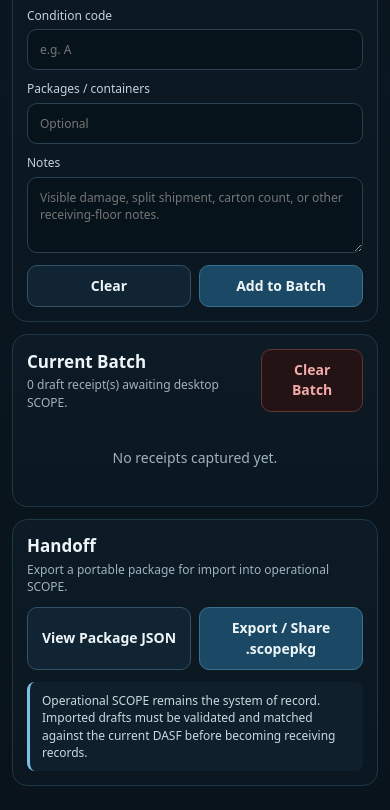
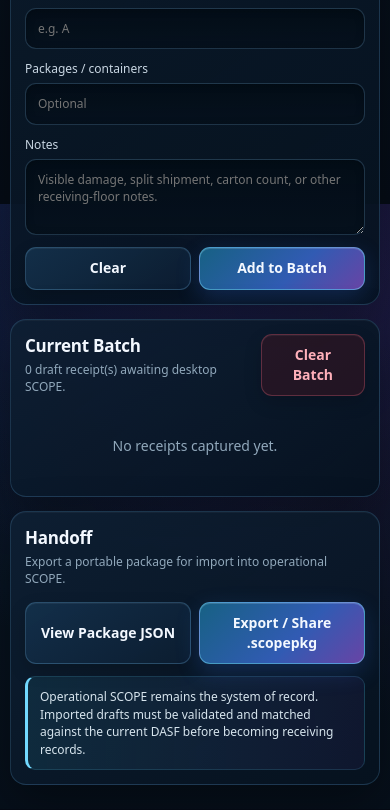
Before and after one commit to matthewgperez1-rgb/Scope-demo, a plain HTML site: page index.html in a window 390 px wide. Shown: the part 640-1450 px from the top of the page. Drawn offline with Linux system fonts and the light colour scheme.

Commit message:
Apply SCOPE operations-console visual system to mobile

```diff
--- a/styles.css
+++ b/styles.css
@@ -1,22 +1,42 @@
 :root{
- --bg:#071018;--panel:#0d1b26;--panel2:#102433;--line:#203746;--text:#eef5f8;
- --muted:#9fb2bf;--accent:#7bc1e5;--good:#65c88a;--warn:#f2c66d;--bad:#ef7d7d
+ --bg:#040913;--bg2:#07121f;--panel:rgba(10,24,40,.88);--panel2:rgba(14,32,53,.92);
+ --line:rgba(105,180,235,.20);--line-hot:rgba(116,218,255,.48);--text:#f3f8ff;--muted:#91a8bb;
+ --cyan:#67dcff;--blue:#4a8dff;--violet:#9b6cff;--pink:#e66cff;--accent:#72d9ff;
+ --good:#52e5a5;--warn:#ffd166;--bad:#ff7185;--shadow:0 18px 48px rgba(0,0,0,.34)
 }
-*{box-sizing:border-box}html{background:var(--bg)}body{margin:0;color:var(--text);background:linear-gradient(180deg,#071018,#0b1720 50%,#08131b);font:14px/1.45 system-ui,-apple-system,BlinkMacSystemFont,"Segoe UI",sans-serif;min-height:100vh}
-.demo{position:sticky;top:0;z-index:60;background:#8b1e1e;color:#fff;text-align:center;padding:7px 10px;font-size:10px;font-weight:800;letter-spacing:.075em}
-header{position:sticky;top:0;z-index:50;display:flex;justify-content:space-between;align-items:center;gap:12px;padding:15px 16px;background:rgba(7,16,24,.95);backdrop-filter:blur(12px);border-bottom:1px solid var(--line)}
-.brand-lockup{display:flex;align-items:center;gap:12px}.brand-logo{width:52px;height:52px;border-radius:13px;flex:0 0 auto}h1{font-size:21px;margin:0}h1 small{font-size:11px;color:var(--accent);font-weight:800}.badge{border:1px solid #32536a;border-radius:999px;padding:5px 9px;color:var(--accent);font-size:11px;font-weight:800}header p,.section-head p{margin:2px 0 0;color:var(--muted);font-size:12px}
-main{max-width:900px;margin:auto;padding:12px}.panel{background:linear-gradient(180deg,var(--panel),#0b1720);border:1px solid var(--line);border-radius:15px;padding:14px;margin-bottom:12px}
-.section-head{display:flex;justify-content:space-between;align-items:flex-start;gap:12px;margin-bottom:12px}.section-head h2{font-size:17px;margin:0}
-button,input,textarea{font:inherit}button{border:1px solid #315268;background:#102433;color:var(--text);border-radius:10px;padding:10px 12px;font-weight:750}button.primary{background:#1b4965;border-color:#3a7190}button.danger-ghost{color:#f3aaaa;border-color:#633;background:#241314}button:disabled{opacity:.45}
-.form-grid{display:grid;grid-template-columns:1fr 1fr;gap:10px}label{display:flex;flex-direction:column;gap:5px;color:#c5d2da;font-size:12px}.wide{grid-column:1/-1}
-input,textarea{width:100%;background:#07131b;border:1px solid #294150;color:var(--text);border-radius:10px;padding:11px 12px;outline:none}input:focus,textarea:focus{border-color:#4c7a96;box-shadow:0 0 0 2px rgba(123,193,229,.08)}
+*{box-sizing:border-box}
+html{background:var(--bg)}
+body{margin:0;color:var(--text);font:14px/1.45 system-ui,-apple-system,BlinkMacSystemFont,"Segoe UI",sans-serif;min-height:100vh;
+ background:
+ radial-gradient(circle at 12% -10%,rgba(63,118,255,.20),transparent 32rem),
+ radial-gradient(circle at 92% 8%,rgba(154,75,255,.14),transparent 28rem),
+ linear-gradient(180deg,#040913 0%,#07121e 45%,#050c16 100%);background-attachment:fixed}
+body:before{content:"";position:fixed;inset:0;pointer-events:none;opacity:.17;background-image:linear-gradient(rgba(120,190,255,.08) 1px,transparent 1px),linear-gradient(90deg,rgba(120,190,255,.06) 1px,transparent 1px);background-size:34px 34px;mask-image:linear-gradient(to bottom,black,transparent 75%)}
+header{position:sticky;top:0;z-index:50;display:flex;justify-content:space-between;align-items:center;gap:12px;padding:14px 16px;background:rgba(4,10,19,.78);-webkit-backdrop-filter:blur(18px);backdrop-filter:blur(18px);border-bottom:1px solid var(--line);box-shadow:0 8px 32px rgba(0,0,0,.22)}
+.brand-lockup{display:flex;align-items:center;gap:12px}.brand-logo{width:54px;height:54px;border-radius:15px;flex:0 0 auto;filter:drop-shadow(0 0 14px rgba(103,220,255,.28))}
+h1{font-size:21px;margin:0;letter-spacing:-.025em}h1 small{font-size:11px;color:var(--cyan);font-weight:850;text-shadow:0 0 12px rgba(103,220,255,.45)}
+.badge{border:1px solid rgba(103,220,255,.38);border-radius:999px;padding:6px 10px;color:var(--cyan);font-size:11px;font-weight:850;background:linear-gradient(135deg,rgba(50,126,190,.13),rgba(134,75,220,.10));box-shadow:inset 0 1px rgba(255,255,255,.05),0 0 22px rgba(64,164,255,.09)}
+header p,.section-head p{margin:2px 0 0;color:var(--muted);font-size:12px}
+main{position:relative;max-width:900px;margin:auto;padding:14px}
+.panel{position:relative;overflow:hidden;background:linear-gradient(145deg,rgba(14,31,51,.94),rgba(6,18,31,.91));border:1px solid var(--line);border-radius:18px;padding:16px;margin-bottom:14px;box-shadow:var(--shadow),inset 0 1px rgba(255,255,255,.035);transition:transform .22s ease,border-color .22s ease,box-shadow .22s ease}
+.panel:before{content:"";position:absolute;left:8%;right:8%;top:-1px;height:1px;background:linear-gradient(90deg,transparent,var(--cyan),var(--violet),transparent);opacity:.55}
+@media(hover:hover){.panel:hover{transform:translateY(-2px);border-color:rgba(103,220,255,.34);box-shadow:0 22px 55px rgba(0,0,0,.42),0 0 28px rgba(65,137,255,.07),inset 0 1px rgba(255,255,255,.05)}}
+.section-head{display:flex;justify-content:space-between;align-items:flex-start;gap:12px;margin-bottom:14px}.section-head h2{font-size:17px;margin:0;letter-spacing:-.015em}
+button,input,textarea{font:inherit}
+button{position:relative;border:1px solid rgba(111,180,226,.27);background:linear-gradient(145deg,rgba(20,49,76,.92),rgba(12,29,49,.96));color:var(--text);border-radius:11px;padding:10px 13px;font-weight:780;box-shadow:inset 0 1px rgba(255,255,255,.05),0 7px 18px rgba(0,0,0,.16);transition:transform .16s ease,border-color .16s ease,box-shadow .16s ease}
+button.primary{background:linear-gradient(135deg,#176184,#315bb3 58%,#6844a5);border-color:rgba(119,220,255,.48);box-shadow:0 8px 24px rgba(54,123,255,.20),inset 0 1px rgba(255,255,255,.14)}
+@media(hover:hover){button:hover{transform:translateY(-1px);border-color:var(--line-hot);box-shadow:0 10px 24px rgba(0,0,0,.26),0 0 20px rgba(103,220,255,.08)}button.primary:hover{box-shadow:0 12px 30px rgba(70,112,255,.28),0 0 24px rgba(119,220,255,.10)}}
+button:active{transform:translateY(1px) scale(.99)}button.danger-ghost{color:#ffb0ba;border-color:rgba(255,113,133,.28);background:rgba(77,20,31,.38)}button:disabled{opacity:.45}
+.form-grid{display:grid;grid-template-columns:1fr 1fr;gap:11px}label{display:flex;flex-direction:column;gap:6px;color:#c9d7e3;font-size:12px}.wide{grid-column:1/-1}
+input,textarea{width:100%;background:linear-gradient(180deg,rgba(3,12,22,.88),rgba(6,17,29,.92));border:1px solid rgba(100,155,194,.28);color:var(--text);border-radius:11px;padding:11px 12px;outline:none;box-shadow:inset 0 1px 8px rgba(0,0,0,.20);transition:border-color .16s ease,box-shadow .16s ease}
+input:focus,textarea:focus{border-color:rgba(103,220,255,.66);box-shadow:0 0 0 3px rgba(103,220,255,.08),0 0 20px rgba(75,139,255,.08),inset 0 1px 8px rgba(0,0,0,.18)}
 .actions,.handoff-grid{display:flex;justify-content:flex-end;gap:8px;margin-top:12px}.handoff-grid{justify-content:flex-start;flex-wrap:wrap}
-.notice{margin-top:12px;padding:10px 12px;background:#0f202c;border-left:3px solid var(--accent);border-radius:8px;color:#cbd8df;font-size:12px}.notice.warn{border-left-color:var(--warn)}.notice.bad{border-left-color:var(--bad)}
-.empty{padding:24px 10px;text-align:center;color:var(--muted)}
-.receipt-row{display:flex;justify-content:space-between;gap:12px;padding:12px 0;border-bottom:1px solid var(--line)}.receipt-row:last-child{border-bottom:0}.receipt-title{font-weight:800}.receipt-meta,.receipt-note{font-size:12px;color:var(--muted);margin-top:3px}.row-actions{display:flex;gap:6px;align-items:center}
-.camera{position:relative;background:#000;border-radius:13px;overflow:hidden;margin:10px 0}.camera video{width:100%;max-height:55vh;display:block}.reader{width:100%;min-height:280px;background:#000}.reader video{width:100%!important;max-height:55vh;object-fit:cover}.reader img{display:none!important}.scan-box{position:absolute;left:12%;right:12%;top:35%;height:30%;border:2px solid var(--accent);border-radius:12px;box-shadow:0 0 0 999px rgba(0,0,0,.25)}.camera-actions{position:absolute;bottom:10px;left:0;right:0;text-align:center}.hidden{display:none!important}
-dialog{width:min(760px,94vw);max-height:86vh;background:#08131c;color:var(--text);border:1px solid var(--line);border-radius:14px;padding:0}dialog::backdrop{background:rgba(0,0,0,.7)}.dialog-head{position:sticky;top:0;background:#0c1b26;display:flex;justify-content:space-between;align-items:center;padding:12px;border-bottom:1px solid var(--line)}.dialog-head h3{margin:0}pre{white-space:pre-wrap;word-break:break-word;margin:0;padding:14px;font:11px/1.45 ui-monospace,SFMono-Regular,Menlo,monospace;color:#cce0ea}
-@media(max-width:650px){.form-grid{grid-template-columns:1fr}.wide{grid-column:auto}.section-head{align-items:center}.receipt-row{flex-direction:column}.row-actions{justify-content:flex-end}.actions button,.handoff-grid button{flex:1}.camera video{max-height:50vh}}
-
-.scan-actions{display:flex;gap:8px;flex-wrap:wrap}.scan-actions button{min-width:120px}@media(max-width:650px){.scan-actions{width:100%}.scan-actions button{flex:1}}
+.notice{margin-top:12px;padding:11px 12px;background:linear-gradient(90deg,rgba(18,52,72,.68),rgba(25,29,61,.50));border:1px solid rgba(103,220,255,.14);border-left:3px solid var(--accent);border-radius:10px;color:#d6e4ed;font-size:12px}.notice.warn{border-left-color:var(--warn)}.notice.bad{border-left-color:var(--bad)}
+.empty{padding:26px 10px;text-align:center;color:var(--muted)}
+.receipt-row{display:flex;justify-content:space-between;gap:12px;padding:13px 10px;margin:0 -4px;border-bottom:1px solid rgba(101,164,207,.13);border-radius:9px;transition:background .16s ease}
+@media(hover:hover){.receipt-row:hover{background:linear-gradient(90deg,rgba(48,116,164,.09),rgba(118,74,195,.07))}}
+.receipt-row:last-child{border-bottom:0}.receipt-title{font-weight:850;color:#f7fbff}.receipt-meta,.receipt-note{font-size:12px;color:var(--muted);margin-top:3px}.row-actions{display:flex;gap:6px;align-items:center}
+.camera{position:relative;background:#000;border:1px solid rgba(103,220,255,.26);border-radius:15px;overflow:hidden;margin:10px 0;box-shadow:0 14px 35px rgba(0,0,0,.36),0 0 28px rgba(78,134,255,.08)}.camera video{width:100%;max-height:55vh;display:block}.reader{width:100%;min-height:280px;background:#000}.reader video{width:100%!important;max-height:55vh;object-fit:cover}.reader img{display:none!important}.scan-box{position:absolute;left:12%;right:12%;top:35%;height:30%;border:2px solid var(--cyan);border-radius:12px;box-shadow:0 0 20px rgba(103,220,255,.22),0 0 0 999px rgba(0,0,0,.25)}.camera-actions{position:absolute;bottom:10px;left:0;right:0;text-align:center}.hidden{display:none!important}
+dialog{width:min(760px,94vw);max-height:86vh;background:#07131f;color:var(--text);border:1px solid var(--line);border-radius:16px;padding:0;box-shadow:0 28px 90px rgba(0,0,0,.65),0 0 40px rgba(80,92,255,.10)}dialog::backdrop{background:rgba(0,0,0,.74);-webkit-backdrop-filter:blur(4px);backdrop-filter:blur(4px)}.dialog-head{position:sticky;top:0;background:rgba(10,27,43,.95);display:flex;justify-content:space-between;align-items:center;padding:12px;border-bottom:1px solid var(--line)}.dialog-head h3{margin:0}pre{white-space:pre-wrap;word-break:break-word;margin:0;padding:14px;font:11px/1.45 ui-monospace,SFMono-Regular,Menlo,monospace;color:#d1e8f5}
+.scan-actions{display:flex;gap:8px;flex-wrap:wrap}.scan-actions button{min-width:120px}
+@media(max-width:650px){main{padding:10px}.form-grid{grid-template-columns:1fr}.wide{grid-column:auto}.section-head{align-items:center}.receipt-row{flex-direction:column}.row-actions{justify-content:flex-end}.actions button,.handoff-grid button{flex:1}.camera video{max-height:50vh}.scan-actions{width:100%}.scan-actions button{flex:1}.panel{border-radius:16px;padding:14px}}
```
